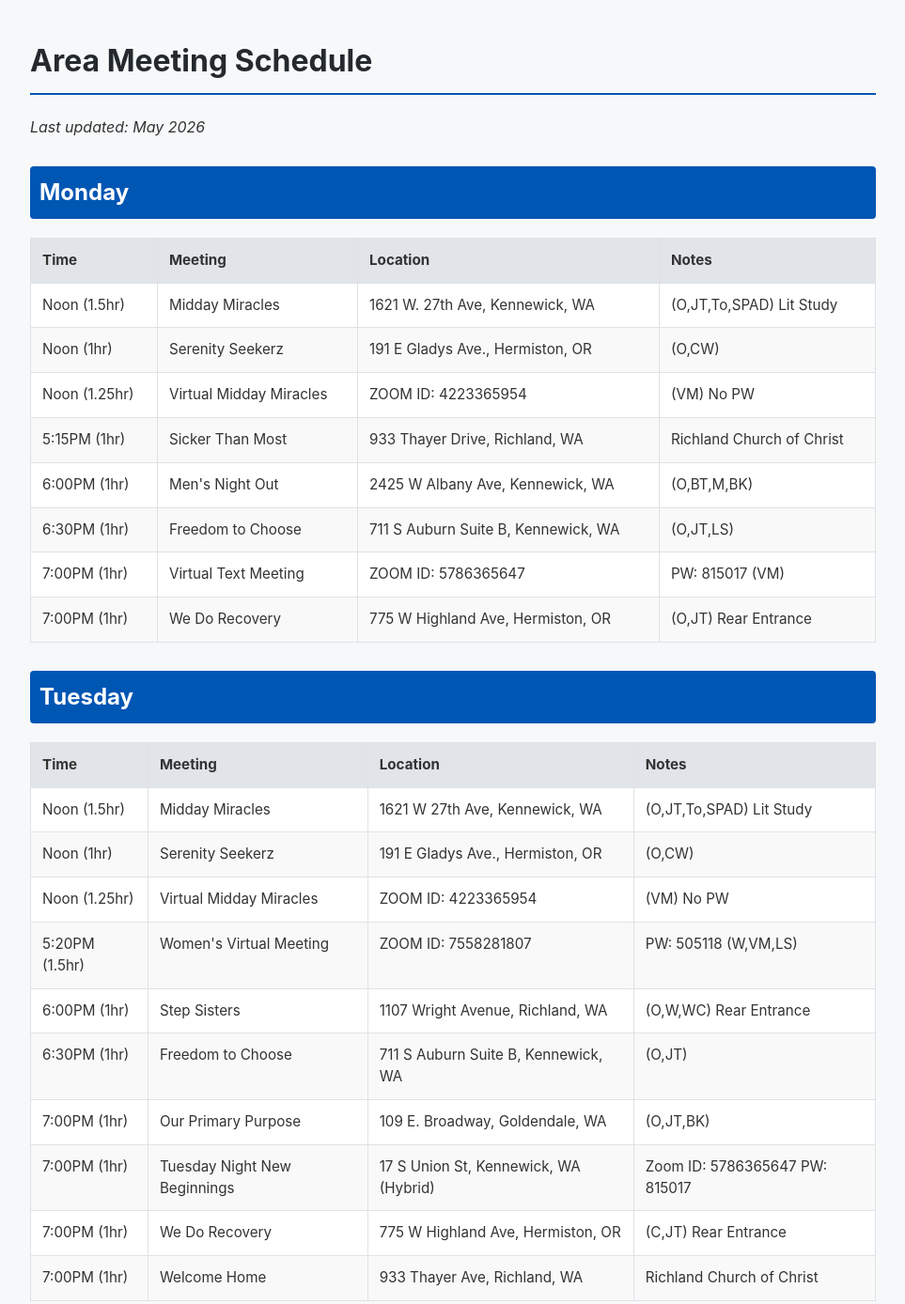
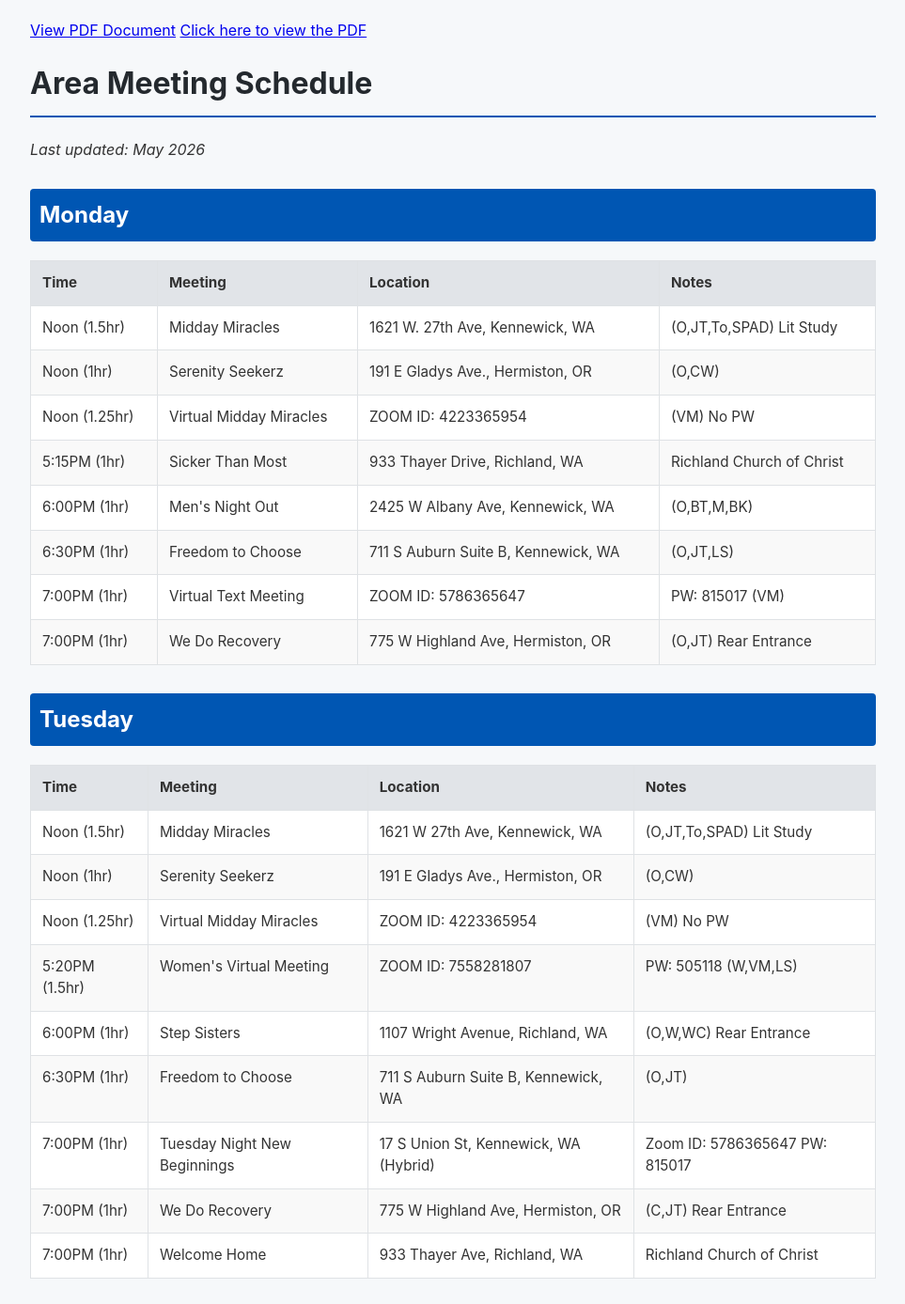
Before and after one commit to 3CitiesNA/Meeting_Schedule, a plain HTML site: page index.html in a window 1280 px wide. Shown: the top 1388 px of the page at 94% size, without its empty margins (158-1121 px from the left). Drawn offline with Linux system fonts and the light colour scheme.

Commit message:
Add files via upload

```diff
--- a/index.html
+++ b/index.html
@@ -4,7 +4,7 @@
 <head>
     <meta charset="UTF-8">
     <meta name="viewport" content="width=device-width, initial-scale=1.0">
-    <title>Meeting Schedule - Richland & Tri-Cities</title>
+    <title>NA Meeting Schedule - Tri-Cities, WA</title> <a href="MeetingListPDF_May2026.pdf" class="top-button">View PDF Document</a>
     <style>
         body {
             font-family: -apple-system, BlinkMacSystemFont, "Segoe UI", Helvetica, Arial, sans-serif;
@@ -63,6 +63,8 @@
 </head>
 <body>
 
+<a href="MeetingListPDF_May2026.pdf"> Click here to view the PDF</a>
+
     <h1>Area Meeting Schedule</h1>
     <p><em>Last updated: May 2026</em></p>
 
@@ -93,7 +95,6 @@
             <tr><td>5:20PM (1.5hr)</td><td>Women's Virtual Meeting</td><td>ZOOM ID: 7558281807</td><td>PW: 505118 (W,VM,LS)</td></tr>
             <tr><td>6:00PM (1hr)</td><td>Step Sisters</td><td>1107 Wright Avenue, Richland, WA</td><td>(O,W,WC) Rear Entrance</td></tr>
             <tr><td>6:30PM (1hr)</td><td>Freedom to Choose</td><td>711 S Auburn Suite B, Kennewick, WA</td><td>(O,JT)</td></tr>
-            <tr><td>7:00PM (1hr)</td><td>Our Primary Purpose</td><td>109 E. Broadway, Goldendale, WA</td><td>(O,JT,BK)</td></tr>
             <tr><td>7:00PM (1hr)</td><td>Tuesday Night New Beginnings</td><td>17 S Union St, Kennewick, WA (Hybrid)</td><td>Zoom ID: 5786365647 PW: 815017</td></tr>
             <tr><td>7:00PM (1hr)</td><td>We Do Recovery</td><td>775 W Highland Ave, Hermiston, OR</td><td>(C,JT) Rear Entrance</td></tr>
             <tr><td>7:00PM (1hr)</td><td>Welcome Home</td><td>933 Thayer Ave, Richland, WA</td><td>Richland Church of Christ</td></tr>
```
